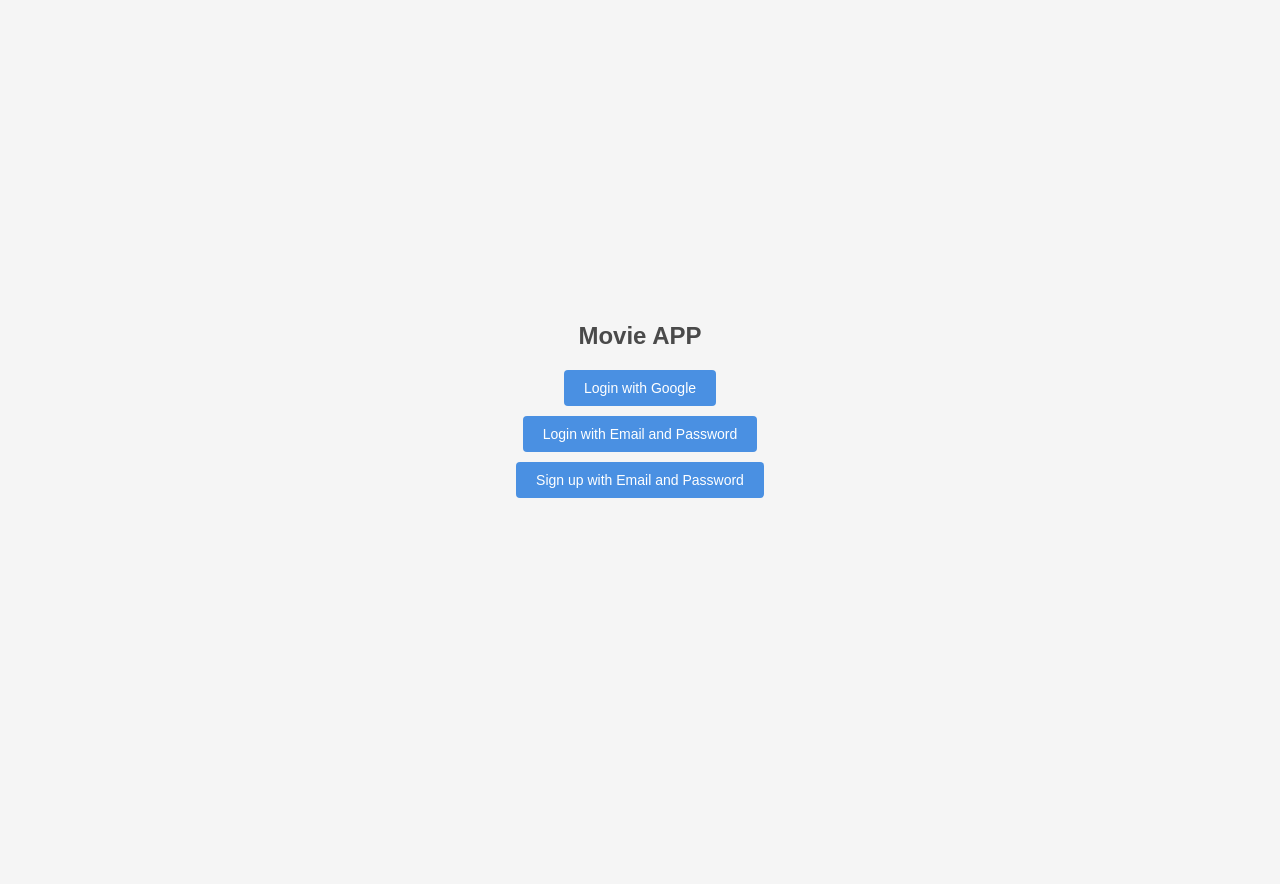
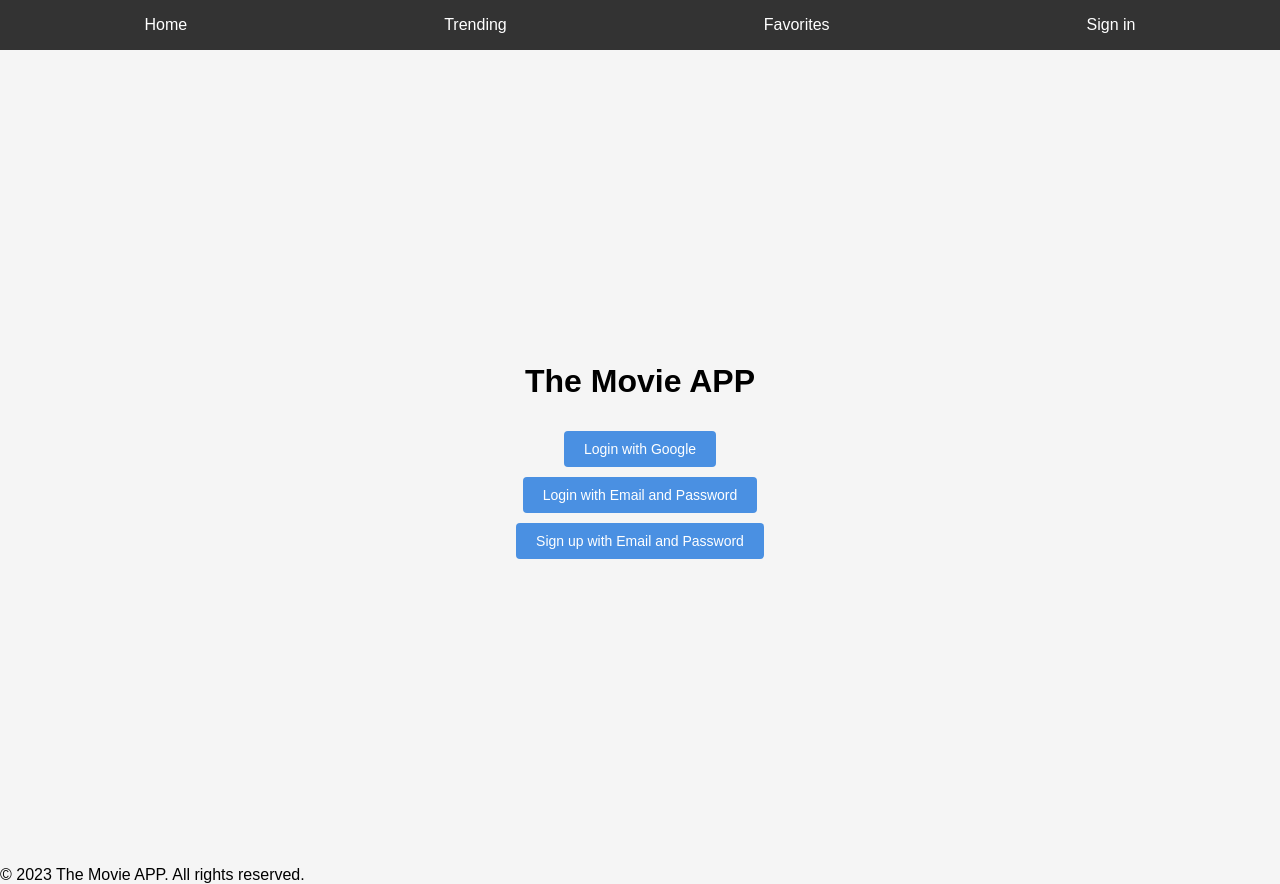
Before and after one commit to Vidacelinda/Firebase-Movie-app-Project, a website: page public/index.html in a window 1280 px wide. Before the commit the page ends 800 px from the top, so only its background shows below. Drawn offline with Linux system fonts and the light colour scheme; some packages are replaced by stand-ins of ours.

Commit message:
adding navbar still not finished

```diff
--- /dev/null
+++ b/public/homestyle.css
@@ -0,0 +1,86 @@
+/* Reset some default styles */
+body, h1, h2, h3, p, ul {
+    margin: 0;
+    padding: 0;
+  }
+
+  body {
+    font-family: Arial, sans-serif;
+    background-color: #222;
+    color: #fff;
+  }
+
+  header {
+    background-color: #333;
+    padding: 1rem;
+    display: flex;
+    justify-content: space-between;
+    align-items: center;
+  }
+
+  nav ul {
+    display: flex;
+    list-style-type: none;
+  }
+
+  nav li {
+    margin-right: 1rem;
+  }
+
+  nav a {
+    color: #fff;
+    text-decoration: none;
+  }
+
+  .search-container {
+    width: 20%;
+  }
+
+  .search-container input {
+    width: 100%;
+    padding: 0.5rem;
+    border: 1px solid #ccc;
+    border-radius: 4px;
+  }
+
+  main {
+    padding: 2rem;
+  }
+
+  h1 {
+    font-size: 2rem;
+    margin-bottom: 1rem;
+  }
+
+  .grid-container {
+    display: grid;
+    grid-template-columns: repeat(auto-fill, minmax(250px, 1fr));
+    grid-gap: 1rem;
+  }
+
+  .movie {
+    background-color: #444;
+    border-radius: 4px;
+    overflow: hidden;
+  }
+
+  .movie img {
+    width: 100%;
+    height: auto;
+    display: block;
+  }
+
+  .movie-info {
+    padding: 1rem;
+  }
+
+  .movie-info h3 {
+    margin-bottom: 0.5rem;
+  }
+
+  footer {
+    background-color: #333;
+    padding: 1rem;
+    text-align: center;
+    margin-top: 2rem;
+  }
--- a/public/index.html
+++ b/public/index.html
@@ -19,11 +19,13 @@
     <script src="/__/firebase/9.19.1/firebase-performance-compat.js"></script>
 
     <link rel="stylesheet" href="styles.css">
+    <link rel="stylesheet" href="navbar.css">
     <script src="app.js"></script>
   </head>
   <body>
+    <div id="navbar"></div>
     <div class="centered-container">
-      <h2>Movie APP</h2>
+      <h1>The Movie APP</h1>
       <button onclick="googleLogin()">Login with Google</button>
       <button onclick="showEmailLogin()">Login with Email and Password</button>
       <button onclick="showEmailSignUp()">Sign up with Email and Password</button>
@@ -61,7 +63,10 @@
         </form>
       </div>
     </div>
-
+    <script src="loadnavbar.js"></script>
+    <footer>
+      <p>&copy; 2023 The Movie APP. All rights reserved.</p>
+  </footer>
 
   </body>
 </html>
--- /dev/null
+++ b/public/loadnavbar.js
@@ -0,0 +1,12 @@
+document.addEventListener("DOMContentLoaded", function() {
+    var xhttp = new XMLHttpRequest();
+    xhttp.onreadystatechange = function() {
+        if (this.readyState === 4) {
+            if (this.status === 200) {
+                document.querySelector("#navbar").innerHTML = this.responseText;
+            }
+        }
+    };
+    xhttp.open("GET", "navbar.html", true);
+    xhttp.send();
+});
--- /dev/null
+++ b/public/navbar.css
@@ -0,0 +1,18 @@
+.navbar {
+    background-color: #333;
+    padding: 1rem;
+    display: flex;
+    justify-content: space-around;
+    align-items: center;
+}
+
+.nav-link {
+    color: #fff;
+    text-decoration: none;
+    font-size: 1rem;
+    transition: color 0.2s;
+}
+
+.nav-link:hover {
+    color: #ccc;
+}
--- /dev/null
+++ b/public/navbar.html
@@ -0,0 +1,6 @@
+<div class="navbar">
+    <a href="home.html" class="nav-link">Home</a>
+    <a href="trending.html" class="nav-link">Trending</a>
+    <a href="favorites.html" class="nav-link">Favorites</a>
+    <a href="index.html" class="nav-link">Sign in</a>
+</div>
```
Also changed, not shown: public/home.html (added, +37 -0 lines), public/styles.css (line endings or trailing spaces), 1 other file.
